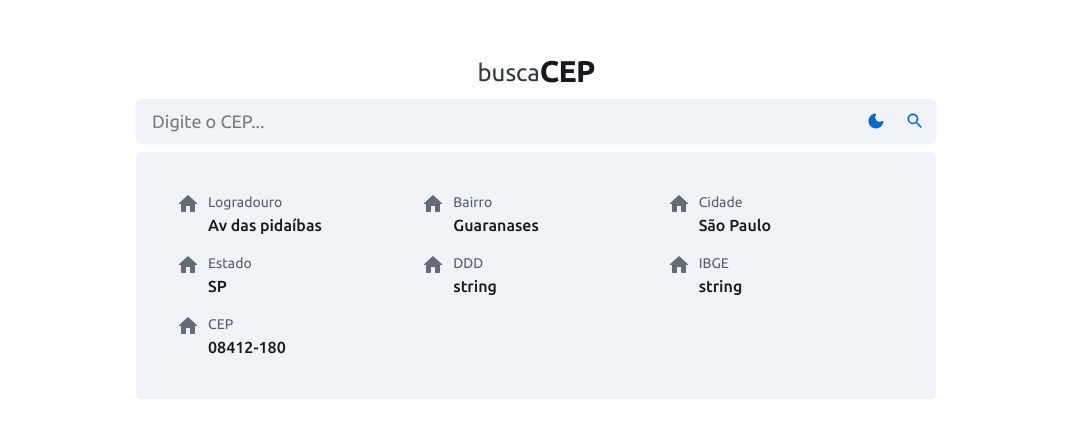
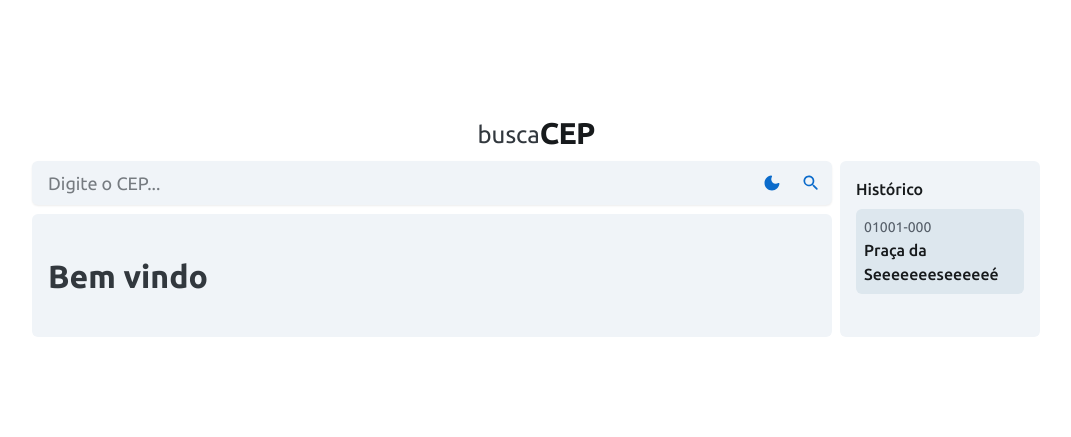
Before and after one commit to DouglasDans/buscaCEP, a Next.js app: page / in a window 1280 px wide. Shown: the part 175-612 px from the top of the page, without its empty margins (104-1175 px from the left). Built offline with nearby package versions, Linux system fonts and the light colour scheme.

Commit message:
Adiciona mensagem e erro e finaliza o estilo do histórico

```diff
--- a/src/api/ApiHandler.ts
+++ b/src/api/ApiHandler.ts
@@ -1,4 +1,4 @@
-import { APIResponse } from "@/interfaces/ICepResponse";
+import { APIResponse, ErrorAPIResponse } from "@/interfaces/APIResponse";
 import axios from "axios"
 
 export default class ApiHandler {
@@ -22,6 +22,12 @@ export default class ApiHandler {
       return await this.handler[method](endpoint)
       .then((res : any) => {
          return res.data;
+      }).catch((e : any) => {
+         const error : ErrorAPIResponse = {
+            code: e.code,
+            message: e.message
+         }
+         return error
       })
    }
 
--- a/src/app/page.tsx
+++ b/src/app/page.tsx
@@ -4,6 +4,7 @@ import { Box, Typography } from '@mui/joy'
 
 import styles from './styles';
 import ApiHandler from '@/api/ApiHandler';
+import { Historico } from '@/components/Historico/Historico';
 
 
 export default async function Home() {
@@ -13,16 +14,20 @@ export default async function Home() {
 
   return (
     <Box sx={styles.mainContainer}>
-      <Box display={'flex'} gap={'0.5rem'} flexDirection={'column'}>
-        <Box display={'flex'} justifyContent={'center'} alignItems={"end"}>
+      <Box display={'flex'} justifyContent={'center'} alignItems={"end"}>
           <Typography sx={{fontSize:'1.5rem'}}>busca</Typography>
           <Typography level="h2">CEP</Typography>
         </Box>
-        <BarraPesquisa cepAtual={"01001000"}/>
-        <Box sx={styles.cepContainer} p={2} bgcolor={'background.level1'}>
-          <CepDadosGrid response={responseAPIData}/>
+        <Box gap={'0.5rem'} display={'flex'} alignItems={"stretch"}>
+          <Box display={'flex'} gap={'0.5rem'} flexDirection={'column'}>
+            <BarraPesquisa/>
+            <Box sx={styles.cepContainer} p={2} bgcolor={'background.level1'}>
+              {/* <CepDadosGrid response={responseAPIData}/> */}
+              <h1>Bem vindo</h1>
+            </Box>
+          </Box>
+          <Historico/>
         </Box>
-      </Box>
     </Box>
   )
 }
--- a/src/components/BarraPesquisa/BarraPesquisa.tsx
+++ b/src/components/BarraPesquisa/BarraPesquisa.tsx
@@ -6,7 +6,7 @@ import {DarkMode, DarkModeRounded, Light, LightMode, LightModeRounded, SearchRou
 import { useRouter } from 'next/navigation'
 
 type Props = {
-   cepAtual : string
+   cepAtual? : string
 }
 
 export default function BarraPesquisa({cepAtual} : Props) {
@@ -36,6 +36,7 @@ export default function BarraPesquisa({cepAtual} : Props) {
                 type='text'
                 name='cep'
                 variant="soft"
+                color="neutral"
                 placeholder='Digite o CEP...'
                 size="lg"
             />
--- a/src/components/CepDadosGrid/CepDadosGrid.tsx
+++ b/src/components/CepDadosGrid/CepDadosGrid.tsx
@@ -1,7 +1,7 @@
 import { Box } from '@mui/joy'
 import React from 'react'
 import ItemCep from './ItemCep/ItemCep'
-import { APIResponse } from "@/interfaces/ICepResponse";
+import { APIResponse } from "@/interfaces/APIResponse";
 
 type Props = {
     response : APIResponse
--- a/src/components/Historico/Historico.tsx
+++ b/src/components/Historico/Historico.tsx
@@ -7,12 +7,12 @@ export interface IAppProps {
 
 export function Historico (props: IAppProps) {
   return (
-     <Box bgcolor={'background.level1'} sx={styles.gridCepDados} p={2}>
-       <Typography level='title-md'>Histórico</Typography>
-       <Box>
-        <ItemHistorico/>
-       </Box>
-     </Box>
+     <Box bgcolor={'background.level1'} sx={styles.gridCepDados} p={2} gap={1}>
+         <Typography level='title-md'>Histórico</Typography>
+         <Box>
+            <ItemHistorico/>
+         </Box>
+      </Box>
   );
 }
 
--- a/src/components/Historico/ItemHistorico/ItemHistorico.tsx
+++ b/src/components/Historico/ItemHistorico/ItemHistorico.tsx
@@ -1,18 +1,19 @@
 import { HomeRounded } from '@mui/icons-material';
-import { Box, Typography } from '@mui/joy';
+import { Box, Button, Typography } from '@mui/joy';
 import Link from 'next/link';
 import * as React from 'react';
+import styles from './itemHistorico.module.css'
 
 export interface IItemHistoricoProps {
 }
 
 export function ItemHistorico (props: IItemHistoricoProps) {
    return (
-      <Box display={'flex'} flexDirection={'column'} alignItems={'flex-start'} p={1}>
-         <Link href={"/"}>
-            <Typography level='body-sm'>{"01001-000"}</Typography>
-            <Typography sx={{textWrap: 'wrap'}} width={'100%'} level='title-md'>{"Praça da Sé"}</Typography>
-         </Link>
-      </Box>
+      <Link href={"/"} className={styles.linkItemHistorico}>
+         <Box bgcolor={'background.level2'} className={styles.itemHistorico} p={1}>
+               <Typography  level='body-sm'>{"01001-000"}</Typography>
+               <Typography className={styles.textoRua} sx={{textWrap: 'wrap'}} width={'100%'} level='title-md'>{"Praça da Seeeeeeeseeeeeé"}</Typography>
+         </Box>
+      </Link>
    );
 }
--- /dev/null
+++ b/src/components/Historico/ItemHistorico/itemHistorico.module.css
@@ -0,0 +1,17 @@
+.linkItemHistorico{
+   text-decoration: none;
+   cursor: pointer;
+}
+
+.itemHistorico{
+   display: flex;
+   flex-direction: column;
+   align-items: flex-start;
+   border-radius: var(--joy-radius-sm);
+}
+
+.textoRua {
+   text-overflow: ellipsis;
+   white-space: nowrap;
+   overflow: hidden;
+ }
--- a/src/interfaces/ICepResponse.ts
+++ b/src/interfaces/APIResponse.ts
@@ -10,3 +10,8 @@ export interface APIResponse {
     ddd: string,
     siafi: string
 }
+
+export interface ErrorAPIResponse{
+    code : string,
+    message : string
+}
```
Also changed, not shown: src/app/[cep]/page.tsx (+27 -2 lines).
